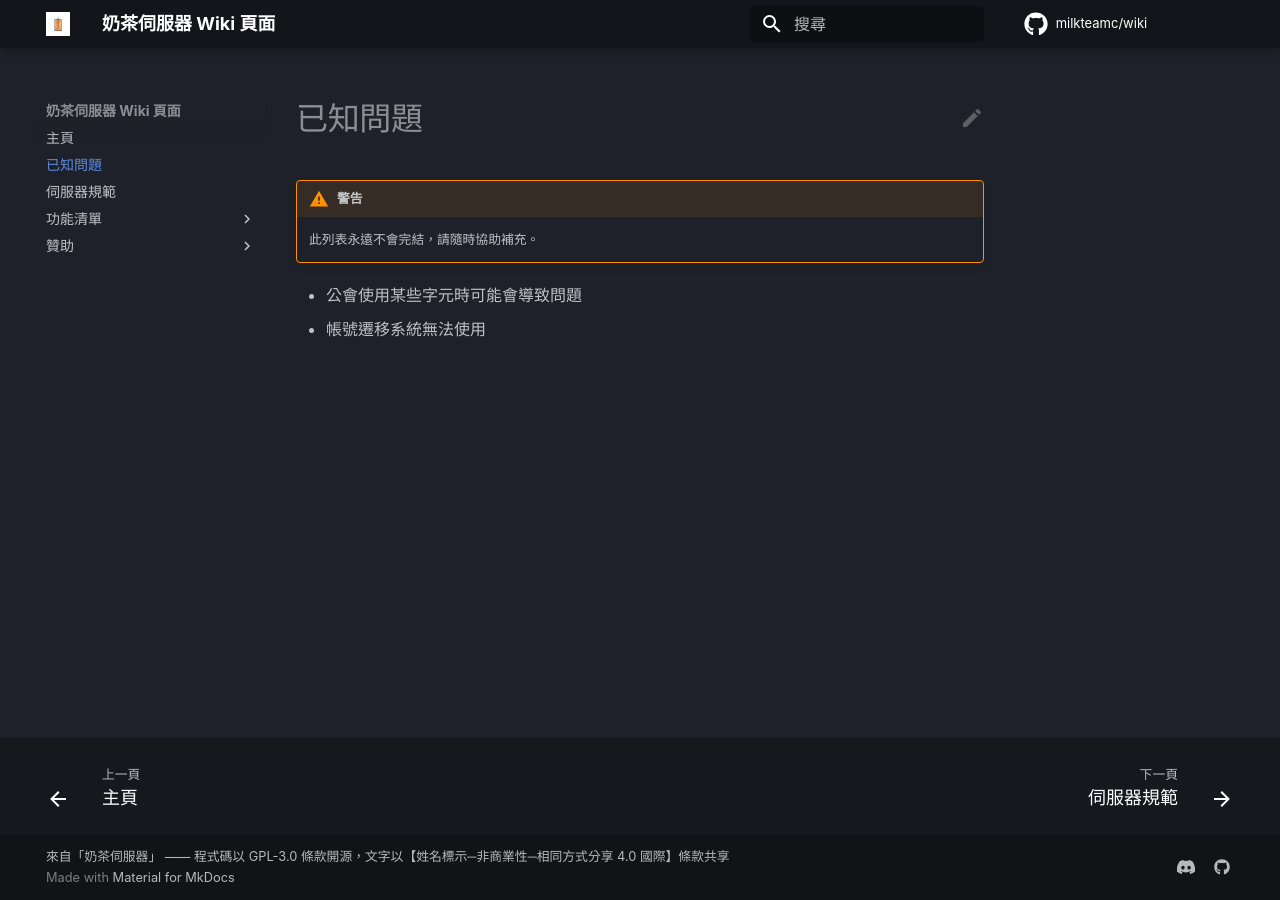
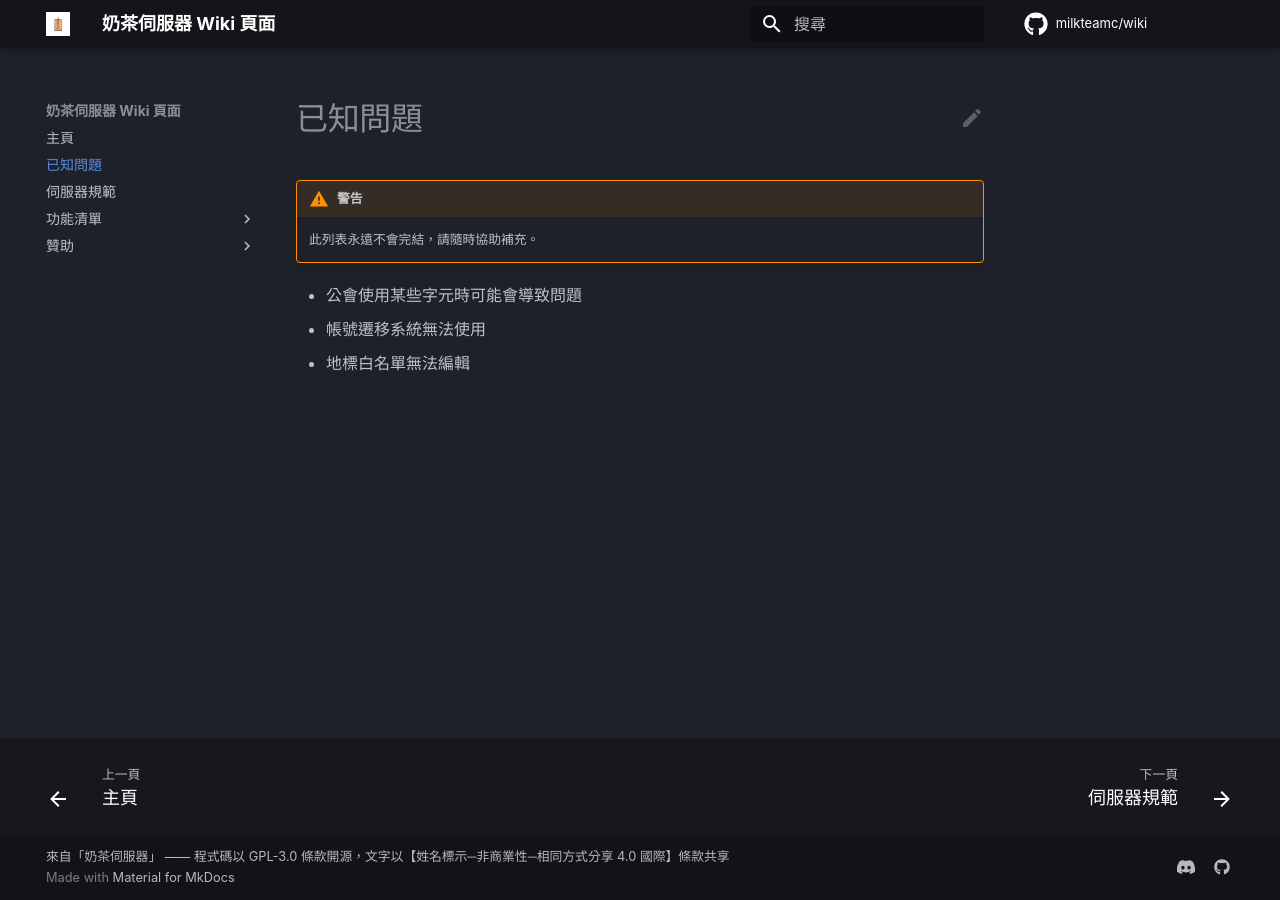
Before and after one commit to milkteamc/wiki, an MkDocs documentation site: the page built from docs/known-issues.md, in a window 1280 px wide. Built offline with MkDocs 1.6.1 and Material for MkDocs 9.7.7, drawn with Linux system fonts in a browser that asks for light colours; some web fonts are replaced; plug-ins that fetch from the network failed and are left out; comment, search, counter and statistics services are not loaded.

Commit message:
Update known-issues.md

```diff
--- a/docs/known-issues.md
+++ b/docs/known-issues.md
@@ -3,3 +3,4 @@
     此列表永遠不會完結，請隨時協助補充。
 - 公會使用某些字元時可能會導致問題
 - 帳號遷移系統無法使用
+- 地標白名單無法編輯
```
